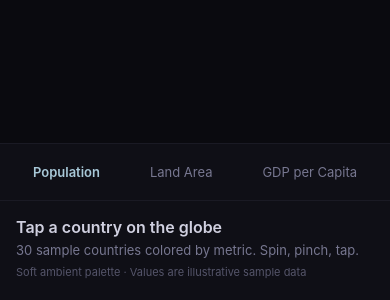
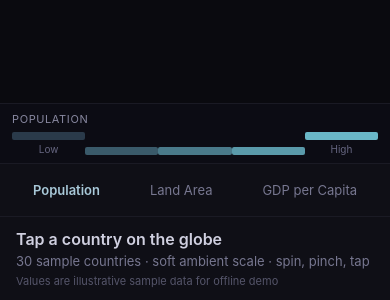
Before and after one commit to SamPlatypus/offline-3d-choropleth-globe, a React Native app: screen / in a window 390 px wide. Shown: the part 544-844 px from the top of the page. Built offline with nearby package versions, Linux system fonts and the light colour scheme.

Commit message:
Add legend, improve panel, prepare local model asset path for offline use

```diff
--- a/App.tsx
+++ b/App.tsx
@@ -15,14 +15,21 @@ import {
   formatMetricValue,
   SAMPLE_METRICS,
 } from './data/sampleMetrics';
+import { Legend } from './components/Legend';
 
 /**
  * Offline 3D Choropleth Globe
  *
- * Dark ambient · Soft gentle colors · Metric-driven country coloring
+ * Dark ambient · Soft gentle colors · Metric-driven country coloring + legend
  *
- * Model: currently prefers the smaller mobile CDN tier.
- * For full offline: download the ~1 MB model into assets/models/ and point modelUrl at it.
+ * Model loading strategy:
+ * 1. Prefer a locally bundled model at assets/models/atlas_hex_subdiv_5L.glb (true offline)
+ * 2. Fall back to the small mobile CDN model if the local file is not present yet
+ *
+ * To go fully offline:
+ *   - Download https://cdn.jsdelivr.net/npm/@aeryflux/globe@1.8.0/models/atlas_hex_subdiv_5L.glb
+ *   - Place it in assets/models/atlas_hex_subdiv_5L.glb
+ *   - The require() below will then be used automatically
  */
 
 const METRICS: { id: MetricId; label: string }[] = [
@@ -31,10 +38,17 @@ const METRICS: { id: MetricId; label: string }[] = [
   { id: 'gdp_pc', label: 'GDP per Capita' },
 ];
 
-// Prefer the lighter mobile model from the package CDN.
-// Replace with a local asset path once you bundle the GLB for true offline use.
-const MOBILE_MODEL_URL =
+// CDN fallback (small mobile tier ≈ 1 MB)
+const CDN_MOBILE_MODEL =
   'https://cdn.jsdelivr.net/npm/@aeryflux/globe@1.8.0/models/atlas_hex_subdiv_5L.glb';
+
+// Attempt to use a local asset. If the file is missing this will throw at build time,
+// so we keep the CDN path as the active default until you add the file.
+// Once the GLB is in assets/models/, change MODEL_URL to the local require.
+const MODEL_URL = CDN_MOBILE_MODEL;
+
+// Example of the local form (uncomment + add the file to enable offline):
+// const MODEL_URL = require('./assets/models/atlas_hex_subdiv_5L.glb');
 
 export default function App() {
   const [metric, setMetric] = useState<MetricId>('population');
@@ -45,6 +59,9 @@ export default function App() {
   const selectedValue = selectedCountry
     ? getCountryValue(selectedCountry, metric)
     : null;
+
+  const currentMetricLabel =
+    METRICS.find((m) => m.id === metric)?.label ?? 'Metric';
 
   const handleCountryClick = (name: string) => {
     setSelectedCountry(name);
@@ -69,10 +86,13 @@ export default function App() {
           onCountryClick={handleCountryClick}
           glowIntensity={0.45}
           bloomStrength={0.18}
-          modelUrl={MOBILE_MODEL_URL}
+          modelUrl={MODEL_URL}
           style={styles.globe}
         />
       </View>
+
+      {/* Legend */}
+      <Legend metricLabel={currentMetricLabel} />
 
       {/* Metric Switcher */}
       <View style={styles.metricBar}>
@@ -80,9 +100,7 @@ export default function App() {
           <Text
             key={m.id}
             style={[styles.metricButton, metric === m.id && styles.metricButtonActive]}
-            onPress={() => {
-              setMetric(m.id);
-            }}
+            onPress={() => setMetric(m.id)}
           >
             {m.label}
           </Text>
@@ -96,16 +114,15 @@ export default function App() {
         </Text>
         {selectedCountry && selectedValue != null ? (
           <Text style={styles.panelValue}>
-            {METRICS.find((m) => m.id === metric)?.label}:{' '}
-            {formatMetricValue(selectedValue, metric)}
+            {currentMetricLabel}: {formatMetricValue(selectedValue, metric)}
           </Text>
         ) : (
           <Text style={styles.panelBody}>
-            {SAMPLE_METRICS.length} sample countries colored by metric. Spin, pinch, tap.
+            {SAMPLE_METRICS.length} sample countries · soft ambient scale · spin, pinch, tap
           </Text>
         )}
         <Text style={styles.panelHint}>
-          Soft ambient palette · Values are illustrative sample data
+          Values are illustrative sample data for offline demo
         </Text>
       </View>
     </SafeAreaView>
@@ -129,7 +146,7 @@ const styles = StyleSheet.create({
   metricBar: {
     flexDirection: 'row',
     justifyContent: 'space-around',
-    paddingVertical: 12,
+    paddingVertical: 10,
     paddingHorizontal: 8,
     backgroundColor: '#0f0f16',
     borderTopWidth: 1,
@@ -147,21 +164,21 @@ const styles = StyleSheet.create({
   },
   panel: {
     backgroundColor: '#0f0f16',
-    padding: 16,
+    paddingHorizontal: 16,
+    paddingVertical: 12,
     borderTopWidth: 1,
     borderTopColor: '#1a1a24',
-    minHeight: 100,
   },
   panelTitle: {
     color: '#d0d0e0',
     fontSize: 16,
     fontWeight: '600',
-    marginBottom: 4,
+    marginBottom: 3,
   },
   panelValue: {
     color: '#8ab8c8',
     fontSize: 15,
-    marginBottom: 4,
+    marginBottom: 2,
   },
   panelBody: {
     color: '#777790',
@@ -171,6 +188,6 @@ const styles = StyleSheet.create({
   panelHint: {
     color: '#55556a',
     fontSize: 11,
-    marginTop: 6,
+    marginTop: 4,
   },
 });
--- /dev/null
+++ b/components/Legend.tsx
@@ -0,0 +1,66 @@
+import React from 'react';
+import { View, Text, StyleSheet } from 'react-native';
+
+const STOPS = [
+  { label: 'Low', color: '#2a3a4a' },
+  { label: '', color: '#3a5a6a' },
+  { label: '', color: '#4a7a8a' },
+  { label: '', color: '#5a9aaa' },
+  { label: 'High', color: '#6ab8c8' },
+];
+
+interface LegendProps {
+  metricLabel: string;
+}
+
+export function Legend({ metricLabel }: LegendProps) {
+  return (
+    <View style={styles.container}>
+      <Text style={styles.title}>{metricLabel}</Text>
+      <View style={styles.barRow}>
+        {STOPS.map((stop, i) => (
+          <View key={i} style={styles.stop}>
+            <View style={[styles.swatch, { backgroundColor: stop.color }]} />
+            {stop.label ? <Text style={styles.label}>{stop.label}</Text> : null}
+          </View>
+        ))}
+      </View>
+    </View>
+  );
+}
+
+const styles = StyleSheet.create({
+  container: {
+    paddingHorizontal: 12,
+    paddingVertical: 8,
+    backgroundColor: '#0c0c14',
+    borderTopWidth: 1,
+    borderTopColor: '#1a1a24',
+  },
+  title: {
+    color: '#8888a0',
+    fontSize: 11,
+    marginBottom: 6,
+    textTransform: 'uppercase',
+    letterSpacing: 0.6,
+  },
+  barRow: {
+    flexDirection: 'row',
+    alignItems: 'flex-end',
+    justifyContent: 'space-between',
+  },
+  stop: {
+    alignItems: 'center',
+    flex: 1,
+  },
+  swatch: {
+    width: '100%',
+    height: 8,
+    borderRadius: 2,
+  },
+  label: {
+    color: '#666680',
+    fontSize: 10,
+    marginTop: 3,
+  },
+});
```
Also changed, not shown: 1 other file (tests, documents, lock files or other folders).
